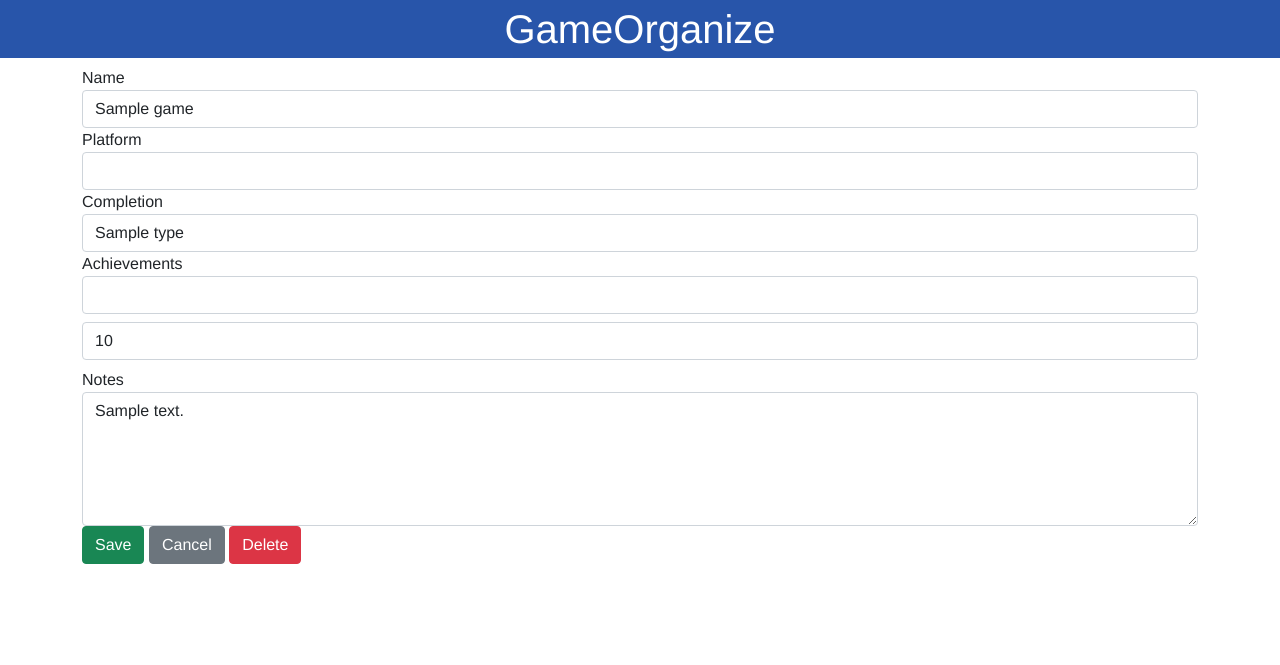
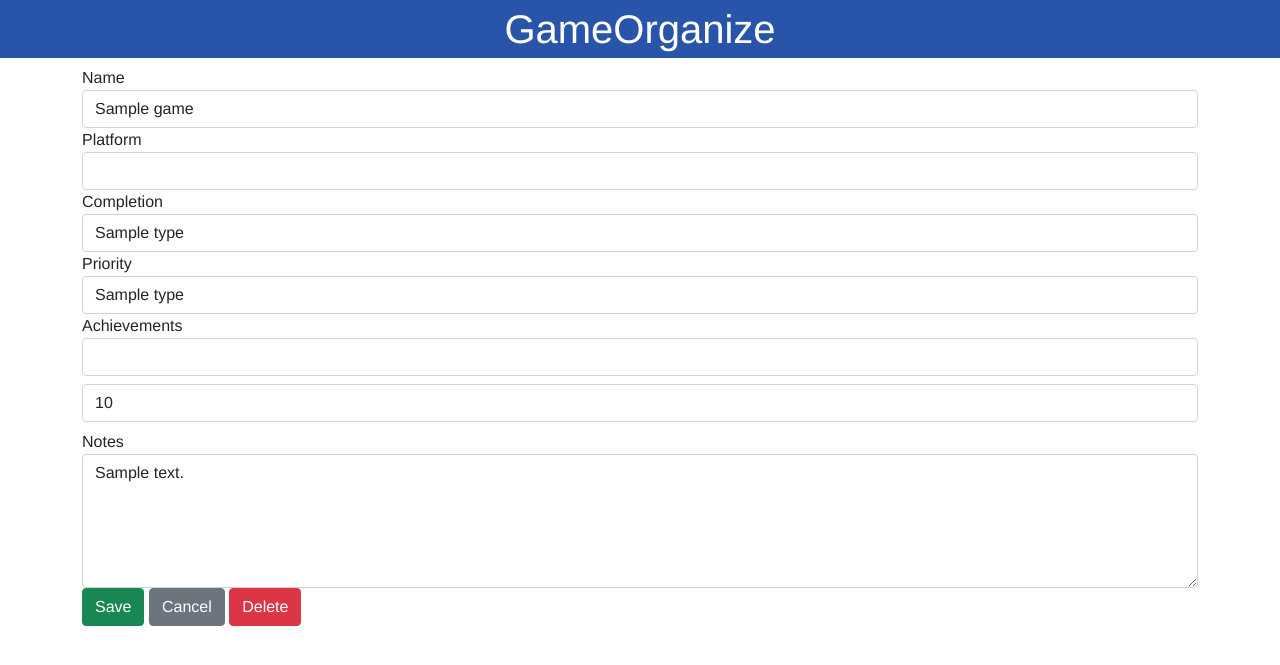
Before and after one commit to willdobbies/gameorganize, a Flask app: template src/gameorganize/templates/game/detail.html in a window 1280 px wide. Shown: the top 665 px of the page. Run offline with Flask 3, Linux system fonts and the light colour scheme; the template is opened without the code that fills it: most values are stand-ins (such as "Sample title", 1, 10 or a date in 2020); some libraries are stand-ins or nearby versions.

Commit message:
Add priority param to game add/edit pages

```diff
--- a/src/gameorganize/app.py
+++ b/src/gameorganize/app.py
@@ -39,7 +39,8 @@ def game_detail(id):
   return render_template(
     'game/detail.html',
     game=game,
-    Completion=Completion
+    Completion=Completion,
+    Priority=Priority
   )
 
 @app.route("/game/add", methods=['GET', 'POST'])
@@ -65,7 +66,8 @@ def game_add():
 
   return render_template(
     'game/add.html',
-    Completion=Completion
+    Completion=Completion,
+    Priority=Priority
   )
 
 @app.route("/game/<id>/delete", methods=['GET', 'POST'])
--- a/src/gameorganize/templates/game/detail.html
+++ b/src/gameorganize/templates/game/detail.html
@@ -9,6 +9,7 @@
         <label for="platform">Platform</label>
         <input type="text" class="form-control" name="platform" value="{{ game.platform }}">
     </div>
+    <div class="form-group">
         <label for="completion">Completion</label>
         <select class="form-control" name="completion">
             {% for type in Completion %}
@@ -19,6 +20,19 @@
                 {% endif %}
             {% endfor %}
         </select>
+    </div>
+    <div class="form-group">
+        <label for="priority">Priority</label>
+        <select class="form-control" name="priority">
+            {% for type in Priority %}
+                {% if type == game.priority %}
+                    <option selected>{{ type.name }}</option>
+                {% else %}
+                    <option>{{ type.name }}</option>
+                {% endif %}
+            {% endfor %}
+        </select>
+    </div>
     <div class="form-group">
         <label for="achievements">Achievements</label>
         <input type="number" name="cheev" class="form-control mb-2" value="{{game.cheev}}">
```
Also changed, not shown: src/gameorganize/templates/game/add.html (+10 -0 lines).
